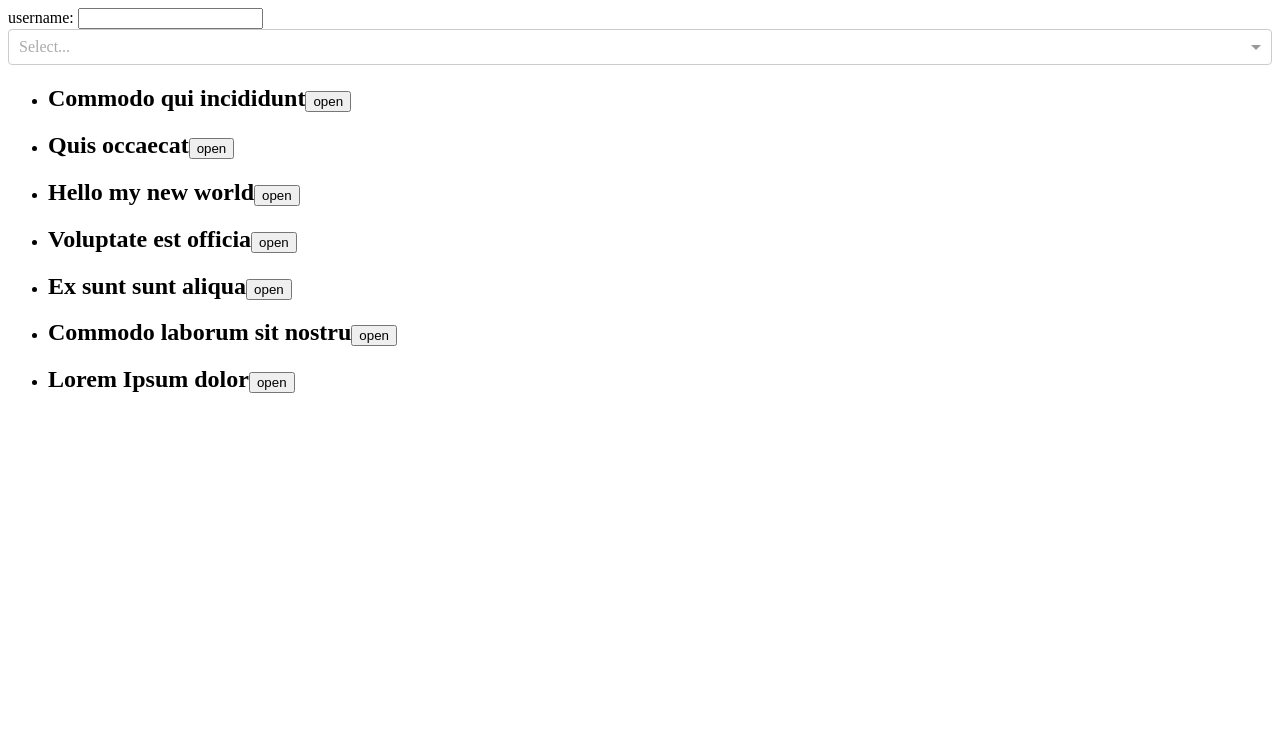
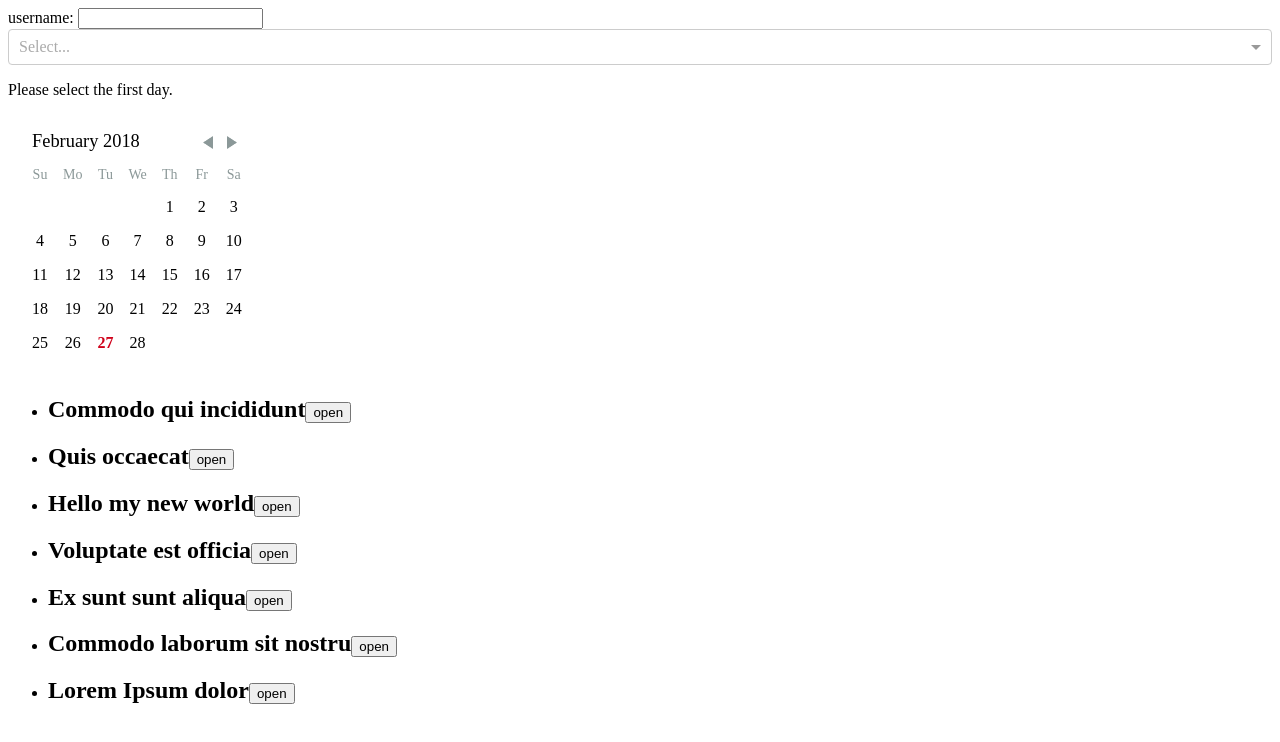
Before and after one commit to romabelka/basic-react-1902, a React (Create React App) app: page / in a window 1280 px wide. Shown: the top 742 px of the page. Built offline with nearby package versions, Linux system fonts and the light colour scheme.

Commit message:
Add files via upload

```diff
--- a/src/App.js
+++ b/src/App.js
@@ -5,6 +5,8 @@ import Chart from './components/chart'
 import UserForm from './components/user-form'
 import Select from 'react-select'
 import 'react-select/dist/react-select.css'
+import Calendar from './components/calendar'
+
 
 class App extends Component {
     static propTypes = {
@@ -25,6 +27,7 @@ class App extends Component {
             <div>
                 <UserForm />
                 <Select options = {options} value = {this.state.selected} onChange = {this.handleSelect} multi/>
+                <Calendar/>
                 <ArticleList articles = {articles} ref = {this.setListRef}/>
                 <Chart articles = {articles}/>
             </div>
--- a/src/components/article-list.js
+++ b/src/components/article-list.js
@@ -9,17 +9,21 @@ class ArticleList extends Component {
 
         //from accordion decorator
         openItemId: PropTypes.string,
-        toggleItem: PropTypes.func
+        openSubItemsId: PropTypes.string,
+        toggleItem: PropTypes.func,
+        toggleSubItems: PropTypes.func
     };
 
     render() {
-        const { articles, openItemId, toggleItem } = this.props
+        const { articles, openItemId, toggleItem, openSubItemsId, toggleSubItems } = this.props
         const articleElements = articles.map(article =>
             <li key = {article.id}>
                 <Article
                     article = {article}
                     onButtonClick = {toggleItem}
+                    onCommentsButtonClick = {toggleSubItems}
                     isOpen = {openItemId === article.id}
+                    areCommentsOpen= {openSubItemsId === article.id}
                 />
             </li>
         )
@@ -29,7 +33,6 @@ class ArticleList extends Component {
             </ul>
         )
     }
-
     setContainerRef = containerRef => console.log(containerRef)
 }
 
--- a/src/components/article.js
+++ b/src/components/article.js
@@ -1,29 +1,52 @@
 import React, {PureComponent} from 'react'
 import PropTypes from 'prop-types'
+import Comment from './comment'
 
 class Article extends PureComponent {
     render() {
-        const { isOpen, article, onButtonClick } = this.props
+        const { isOpen, article, onButtonClick, onCommentsButtonClick, areCommentsOpen} = this.props
         console.log('---', 1)
         return (
             <div>
                 <h2>
                     {article.title}
-                    <button onClick={() => onButtonClick(article.id)}>{isOpen ? 'close' : 'open'}</button>
+                    <button onClick={() => onButtonClick(article.id, isOpen)}>{isOpen ? 'close' : 'open'}</button>
                 </h2>
-                {isOpen && getBody(article)}
+                {isOpen && getBody(article, onCommentsButtonClick, areCommentsOpen)}
             </div>
         )
     }
 }
 
-function getBody(article) {
+function getBody(article, onCommentsButtonClick, areCommentsOpen) {
     return (
-        <section>
-            {article.text}
-        </section>
+        <div>
+          {article.text}
+          <div>
+            <button onClick={() => onCommentsButtonClick(article.id, areCommentsOpen)}>{areCommentsOpen ? 'hide' : 'show'} comments</button>
+          </div>
+          {areCommentsOpen && article.comments && getComments(article.comments)}
+        </div>
     )
 }
+
+function getComments(comments) {
+  const commentElements = comments.map(comment =>
+      <li key = {comment.id}>
+          <Comment
+              text = {comment.text}
+              user = {comment.user}
+          />
+      </li>
+  )
+  return (
+      <ul>
+          {commentElements}
+      </ul>
+  )
+
+}
+
 
 
 Article.propTypes = {
--- /dev/null
+++ b/src/components/calendar.js
@@ -0,0 +1,54 @@
+import React from 'react';
+import DayPicker, { DateUtils } from 'react-day-picker';
+import 'react-day-picker/lib/style.css';
+
+export default class Calendar extends React.Component {
+  constructor(props) {
+    super(props);
+    this.handleDayClick = this.handleDayClick.bind(this);
+    this.handleResetClick = this.handleResetClick.bind(this);
+    this.state = this.getInitialState();
+  }
+  getInitialState() {
+    return {
+      from: undefined,
+      to: undefined,
+    };
+  }
+  handleDayClick(day) {
+    const range = DateUtils.addDayToRange(day, this.state);
+    this.setState(range);
+  }
+  handleResetClick() {
+    this.setState(this.getInitialState());
+  }
+  render() {
+    const { from, to } = this.state;
+    const modifiers = { start: from, end: to };
+    return (
+      <div className="RangeExample">
+        <p>
+          {!from && !to && 'Please select the first day.'}
+          {from && !to && 'Please select the last day.'}
+          {from &&
+            to &&
+            `Selected from ${from.toLocaleDateString()} to
+                ${to.toLocaleDateString()}`}{' '}
+          {from &&
+            to && (
+              <button className="link" onClick={this.handleResetClick}>
+                Reset
+              </button>
+            )}
+        </p>
+        <DayPicker
+          className="Selectable"
+          numberOfMonths={this.props.numberOfMonths}
+          selectedDays={[from, { from, to }]}
+          modifiers={modifiers}
+          onDayClick={this.handleDayClick}
+        />
+      </div>
+    );
+  }
+}
--- /dev/null
+++ b/src/components/comment.js
@@ -0,0 +1,22 @@
+import React, {PureComponent} from 'react'
+import PropTypes from 'prop-types'
+
+class Comment extends PureComponent {
+    render() {
+        return (
+            <div>
+                <h2>
+                    {this.props.user}
+                </h2>
+                {this.props.text}
+            </div>
+        )
+    }
+}
+
+Comment.propTypes = {
+  user: PropTypes.string.isRequired,
+  text: PropTypes.string.isRequired
+}
+
+export default Comment
--- a/src/decorators/accordion.js
+++ b/src/decorators/accordion.js
@@ -2,13 +2,24 @@ import React from 'react'
 
 export default (OriginalComponent) => class DecoratedComponent extends React.Component {
     state = {
-        openItemId: null
+        openItemId: null,
+        openSubItemsId: null
     }
 
-    toggleItem = openItemId => this.setState({ openItemId })
+    toggleItem = (clickedItemId, isOpen) =>
+    {
+      let openItemId = isOpen ? null : clickedItemId
+      this.setState({openItemId: openItemId })
+    }
+
+    toggleSubItems = (clickedItemId, areOpen) =>
+    {
+      let openSubItemsId = areOpen ? null : clickedItemId
+      this.setState({openSubItemsId:  openSubItemsId})
+    }
 
 
     render() {
-        return <OriginalComponent {...this.props} {...this.state} toggleItem = {this.toggleItem} />
+        return <OriginalComponent {...this.props} {...this.state}  toggleItem={this.toggleItem} toggleSubItems={this.toggleSubItems}/>
     }
 }
```
